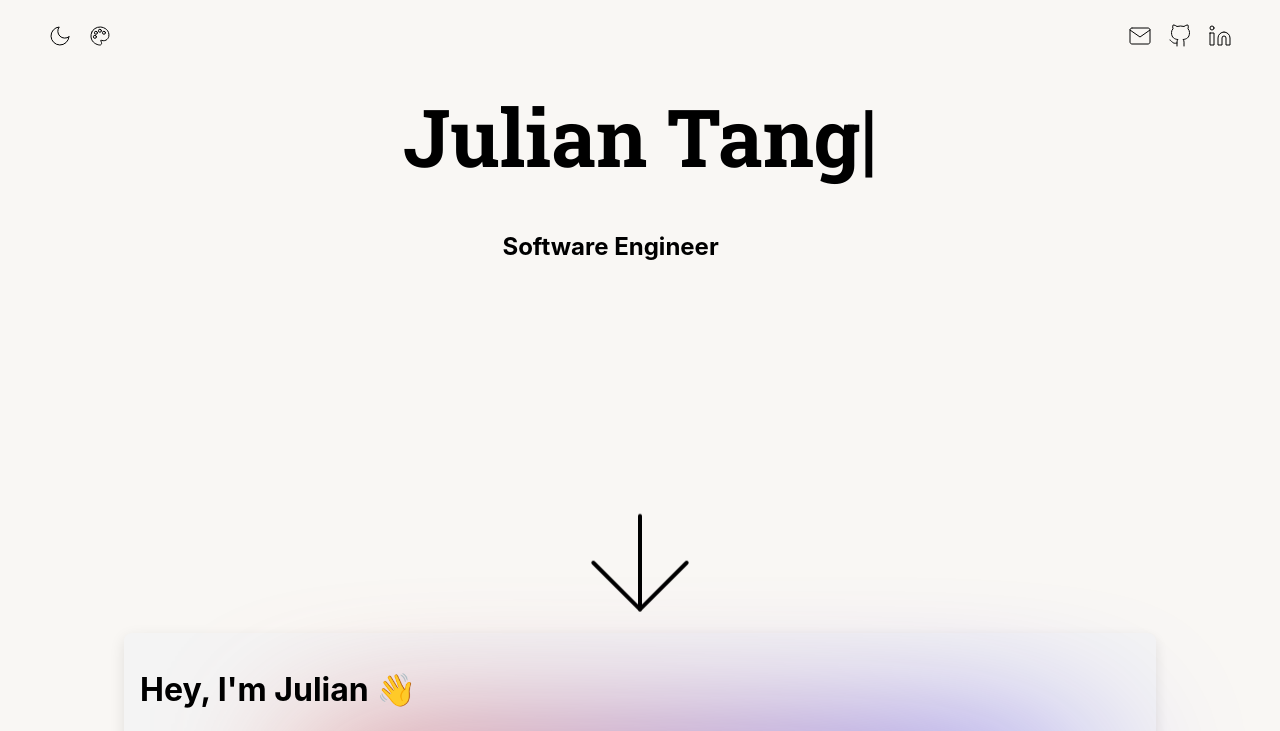
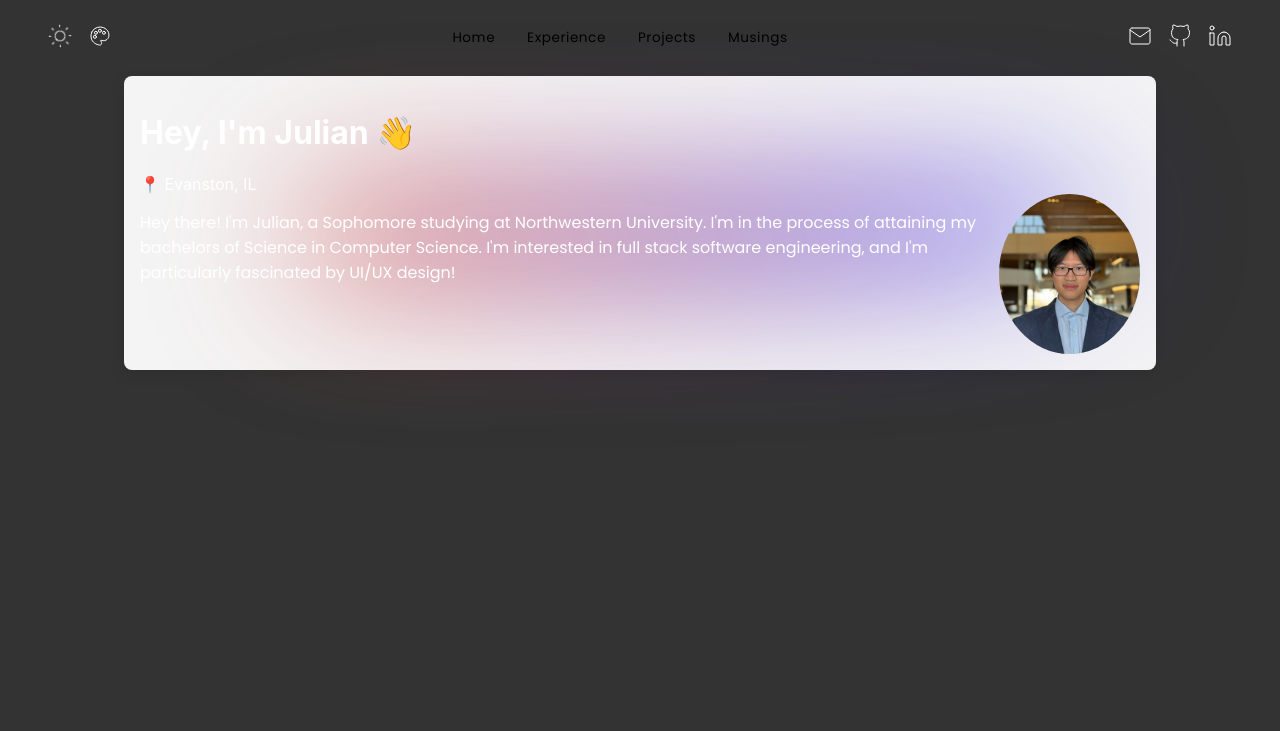
Before and after one commit to JulianTang2027/JulianPortfolioReact, a React (Create React App) app: page / in a window 1280 px wide. Shown: the top 731 px of the page. Built offline with nearby package versions, Linux system fonts and the light colour scheme.

Commit message:
feat: add client-side routing and navigation links
Replace single-page scroll layout with React Router tabs.
NavBar moved to App.js with Link components for Home,
Experience, Projects, and Musings.

```diff
--- a/src/App.js
+++ b/src/App.js
@@ -1,19 +1,29 @@
 import "./App.css";
+import { BrowserRouter, Routes, Route } from "react-router-dom";
+import NavBar from "./components/navBar.jsx";
 import Header from "./sections/header.jsx";
-import Aboutme from "./sections/aboutme.jsx";
-import Skills from "./sections/skills.jsx";
+import Experience from "./sections/experience.jsx";
 import Projects from "./sections/projects.jsx";
-import Experience from "./sections/experience.jsx";
 
 function App() {
   return (
-    <div>
-      <Header />
-      <Aboutme />
-      <Skills />
-      <Projects />
-      <Experience />
-    </div>
+    <BrowserRouter>
+      <NavBar />
+      <Routes>
+        <Route path="/" element={<Header />} />
+        <Route path="/experience" element={<Experience />} />
+        <Route path="/projects" element={<Projects />} />
+        <Route
+          path="/musings"
+          element={
+            <div className="placeholderSection">
+              <h1>Musings</h1>
+              <p>Coming soon.</p>
+            </div>
+          }
+        />
+      </Routes>
+    </BrowserRouter>
   );
 }
 
--- a/src/components/navBar.css
+++ b/src/components/navBar.css
@@ -1,11 +1,13 @@
 .navBar {
   display: flex;
-  border-radius: 1rem;
+  align-items: center;
   justify-content: space-between;
   padding: 0;
   list-style: none;
   margin: 1.5rem 3rem;
   position: sticky;
+  top: 0;
+  z-index: 10;
 }
 
 .navBar a svg {
@@ -15,6 +17,28 @@
 .navBarLeft {
   display: flex;
   gap: 1rem;
+}
+
+.navBarCenter {
+  display: flex;
+  gap: 2rem;
+}
+
+.navBarCenter a,
+.navBarCenter a:link,
+.navBarCenter a:visited {
+  font-family: "Poppins", sans-serif;
+  font-size: 0.85rem;
+  font-weight: 400;
+  letter-spacing: 0.04em;
+  color: var(--nav-link-color);
+  text-decoration: none;
+  cursor: pointer;
+  transition: color 0.2s ease;
+}
+
+.navBarCenter a:hover {
+  color: var(--nav-link-hover);
 }
 
 .navBarRight {
@@ -27,23 +51,22 @@
 }
 
 .navBarLeft a:hover {
-  transform: translateY(-5px);
+  transform: translateY(-3px);
   cursor: pointer;
 }
 
 .navBarRight a {
   cursor: pointer;
 }
+
 .navBarRight a:hover {
-  transform: translateY(-5px);
+  transform: translateY(-3px);
   cursor: pointer;
 }
 
 .navBar a,
 .navBar a:link,
 .navBar a:visited,
-.navBar a:hover,
 .navBar a:active {
-  color: inherit;
   text-decoration: none;
 }
--- a/src/components/navBar.jsx
+++ b/src/components/navBar.jsx
@@ -1,4 +1,5 @@
 import React, { useState, useEffect } from "react";
+import { Link } from "react-router-dom";
 import "../styles/navBar.css";
 import MailIcon from "../icons/mailIcon";
 import GithubIcon from "../icons/githubIcon";
@@ -9,7 +10,7 @@ import PaletteIcon from "../icons/paletteIcon";
 import "./navBar.css";
 
 const NavBar = () => {
-  const [isDarkMode, setIsDarkMode] = useState(false);
+  const [isDarkMode, setIsDarkMode] = useState(true);
 
   useEffect(() => {
     if (isDarkMode) {
@@ -22,13 +23,20 @@ const NavBar = () => {
   const toggleTheme = () => {
     setIsDarkMode(!isDarkMode);
   };
+
   return (
-    <div className="navBar">
+    <nav className="navBar">
       <div className="navBarLeft">
         <a onClick={toggleTheme}>{isDarkMode ? <SunIcon /> : <MoonIcon />}</a>
         <a>
           <PaletteIcon />
         </a>
+      </div>
+      <div className="navBarCenter">
+        <Link to="/">Home</Link>
+        <Link to="/experience">Experience</Link>
+        <Link to="/projects">Projects</Link>
+        <Link to="/musings">Musings</Link>
       </div>
       <div className="navBarRight">
         <a
@@ -53,7 +61,7 @@ const NavBar = () => {
           <LinkedinIcon />
         </a>
       </div>
-    </div>
+    </nav>
   );
 };
 
--- a/src/sections/header.jsx
+++ b/src/sections/header.jsx
@@ -1,21 +1,11 @@
 import React from "react";
-import NavBar from "../components/navBar";
-// import HeaderText from "../components/headerText";
 import "./header.css";
-import TypingEffect from "./TypingEffect";
-import ArrowdownIcon from "../icons/arrowdownIcon";
+import Aboutme from "./aboutme";
 
 const Header = () => {
   return (
     <div className="header">
-      <NavBar />
-      <TypingEffect lines={["Julian Tang"]} speed={80} />
-      <div className="subtitleContainer">
-        <h2 className="subtitleText">Software Engineer</h2>
-      </div>
-      <div className="arrowContainer">
-        <ArrowdownIcon />
-      </div>
+      <Aboutme />
     </div>
   );
 };
```
